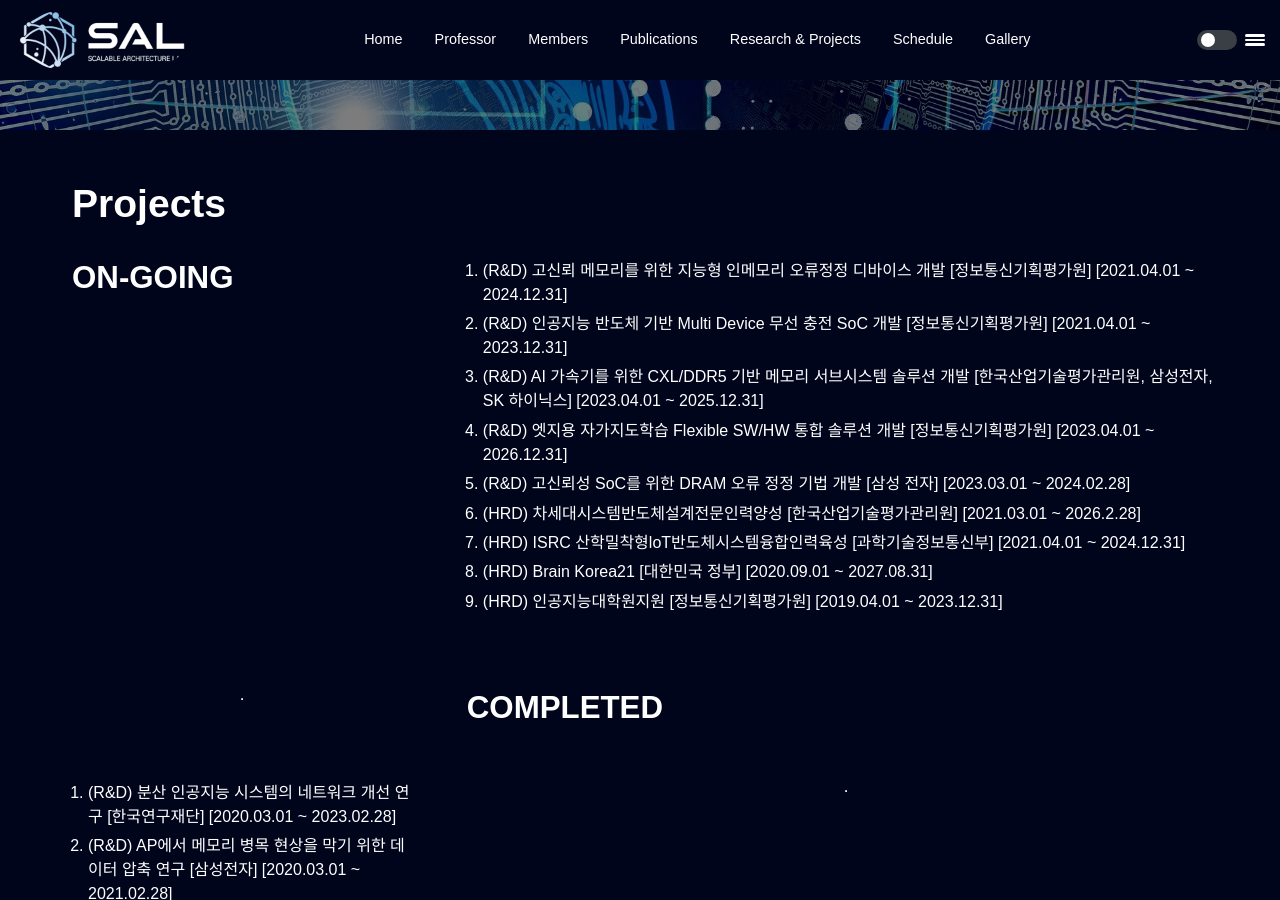
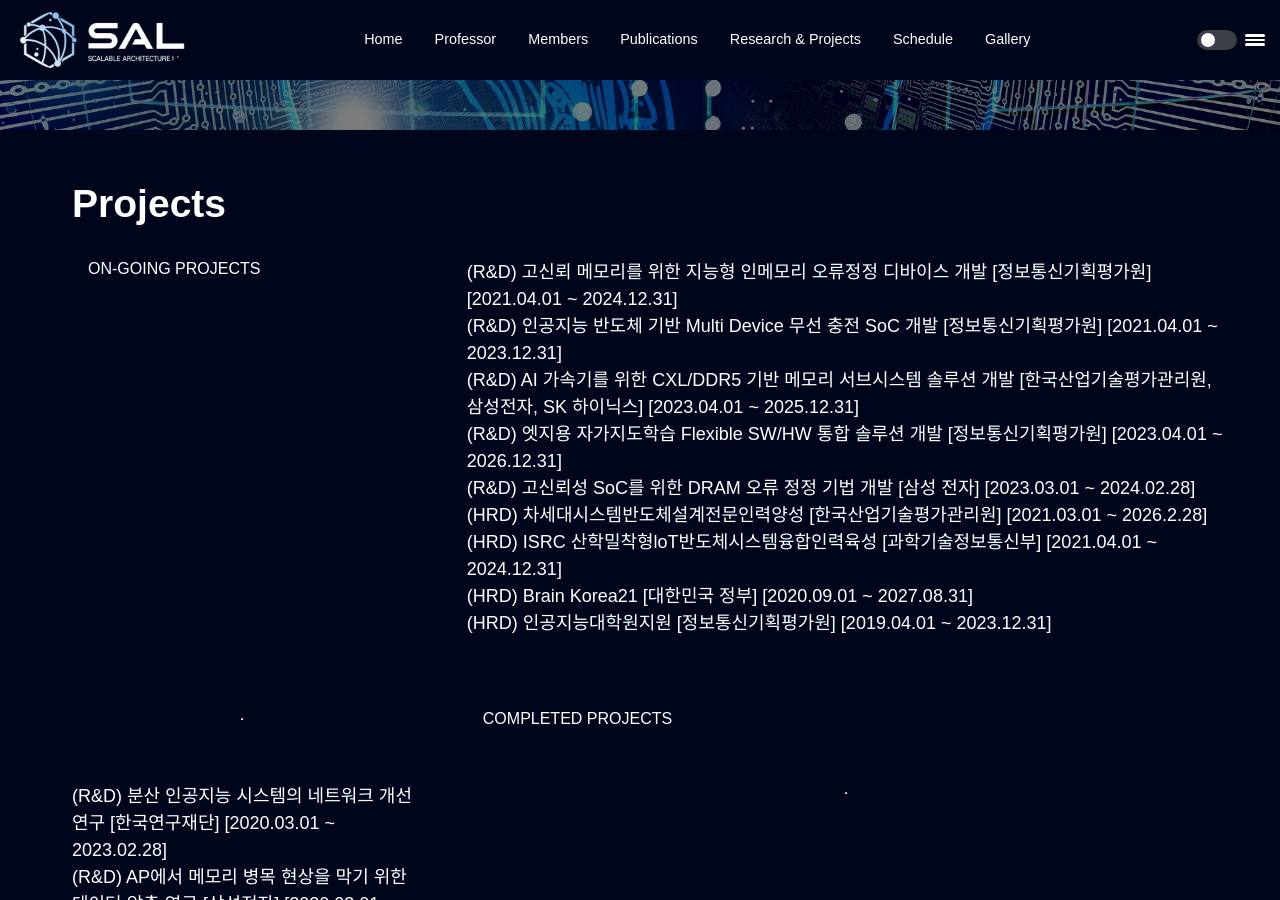
Before and after one commit to scalable-arch/scalable-arch.github.io, a Jekyll site: the page built from projects.md, in a window 1280 px wide and 900 px high, scrolled down 200 px. Built offline with Jekyll 4.4.1, drawn with Linux system fonts in a browser that asks for light colours.

Commit message:
Update projects.md

```diff
--- a/projects.md
+++ b/projects.md
@@ -4,8 +4,7 @@ permalink: /projects/
 layout: posts-page
 ---
 
-## ON-GOING
-
+## ON-GOING PROJECTS
 {:.order-list}
 1. (R&D) 고신뢰 메모리를 위한 지능형 인메모리 오류정정 디바이스 개발 [정보통신기획평가원] [2021.04.01 ~ 2024.12.31]
 2. (R&D) 인공지능 반도체 기반 Multi Device 무선 충전 SoC 개발 [정보통신기획평가원] [2021.04.01 ~ 2023.12.31]
@@ -19,8 +18,7 @@ layout: posts-page
 
 ---
 
-## COMPLETED
-
+## COMPLETED PROJECTS
 {:.order-list}
 1. (R&D) 분산 인공지능 시스템의 네트워크 개선 연구 [한국연구재단] [2020.03.01 ~ 2023.02.28]
 2. (R&D) AP에서 메모리 병목 현상을 막기 위한 데이터 압축 연구 [삼성전자] [2020.03.01 ~ 2021.02.28]
```
